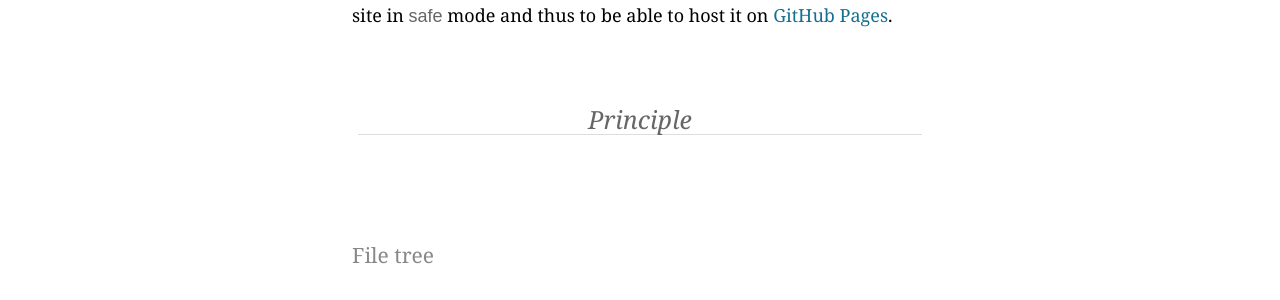
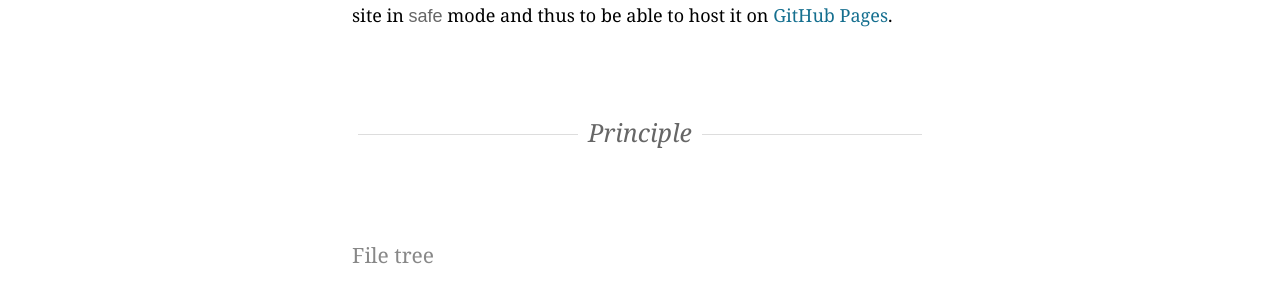
Before and after one commit to simonmeggle/simonmeggle.github.io, a Jekyll site: the page built from _posts/en/Jekyll/2014-02-23-multilingual-website-with-jekyll.md, in a window 1280 px wide and 900 px high, scrolled down 963 px. Shown: the part 150-450 px from the top of the window. Built offline with Jekyll 4.4.1, drawn with Linux system fonts in a browser that asks for light colours.

Commit message:
Better h2 look on english version too

```diff
--- a/_layouts/default.html
+++ b/_layouts/default.html
@@ -28,7 +28,7 @@
 <span>{% include date.html date=page.date lang=lang %}</span>
 </header>
 {% endif %}{% endfor %}
-{% if lang == 'en' %}{{ content }}{% else %}{{ content | replace: '“', '«&#160;' | replace: '”', '&#160;»' | replace: ' :', '&#160;:' | replace: ' ;', '&#160;;' | replace: '<h2>', '<h2><span>' | replace: '</h2>', '</span></h2>' }}{% endif %}
+{% if lang == 'en' %}{{ content  | replace: '<h2>', '<h2><span>' | replace: '</h2>', '</span></h2>' }}{% else %}{{ content | replace: '“', '«&#160;' | replace: '”', '&#160;»' | replace: ' :', '&#160;:' | replace: ' ;', '&#160;;' | replace: '<h2>', '<h2><span>' | replace: '</h2>', '</span></h2>' }}{% endif %}
 </article>
 
 </html>
```
